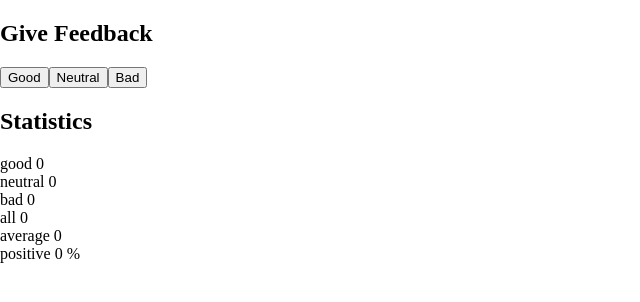
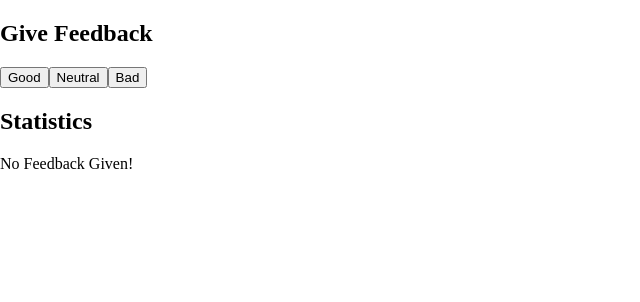
Before and after one commit to xarrijorge/fullstackopen, a React (Create React App) app in the folder part1/unicafe/: page / in a window 1280 px wide. Shown: the top 302 px of the page, without its empty margins (0-640 px from the left). Built offline with nearby package versions, Linux system fonts and the light colour scheme.

Commit message:
Moved stats to its own component

```diff
--- a/part1/unicafe/src/index.js
+++ b/part1/unicafe/src/index.js
@@ -1,6 +1,42 @@
 import React, { Fragment, useState } from 'react';
 import ReactDOM from 'react-dom';
 import './index.css';
+
+const Statistics = props => {
+  const good = props.good;
+  const bad = props.bad;
+  const neutral = props.neutral;
+  const stats = props.stats;
+
+  const all = stats.length;
+  const avg = (good * 1 + bad * -1) / all;
+  const perc = (good * 100) / all || 0;
+
+  return stats.length > 0 ? (
+    <ul>
+      <li>
+        good <span>{good}</span>
+      </li>
+      <li>
+        neutral <span>{neutral}</span>
+      </li>
+      <li>
+        bad <span>{bad}</span>
+      </li>
+      <li>
+        all <span>{all}</span>
+      </li>
+      <li>
+        average <span>{avg}</span>
+      </li>
+      <li>
+        positive <span>{perc}</span> %
+      </li>
+    </ul>
+  ) : (
+    'No Feedback Given!'
+  );
+};
 
 const App = () => {
   const [good, setGood] = useState(0);
@@ -21,10 +57,6 @@ const App = () => {
     setBad(bad + 1);
   };
 
-  const all = stats.length;
-  const avg = (good * 1 + bad * -1) / all || 0;
-  const perc = (good * 100) / all || 0;
-
   return (
     <Fragment>
       <h2> Give Feedback</h2>
@@ -32,27 +64,9 @@ const App = () => {
       <button onClick={setToNeutral()}>Neutral</button>
       <button onClick={setToBad()}>Bad</button>
       <h2>Statistics</h2>
-      <ul>
-        <li>
-          good <span>{good}</span>
-        </li>
-        <li>
-          neutral <span>{neutral}</span>
-        </li>
-        <li>
-          bad <span>{bad}</span>
-        </li>
-        <li>
-          all <span>{all}</span>
-        </li>
-        <li>
-          average <span>{avg}</span>
-        </li>
-        <li>
-          positive <span>{perc}</span> %
-        </li>
-      </ul>
+      <Statistics stats={stats} good={good} bad={bad} neutral={neutral} />
     </Fragment>
   );
 };
 ReactDOM.render(<App />, document.getElementById('root'));
+ReactDOM.render(<App />, document.getElementById('root'));
```
